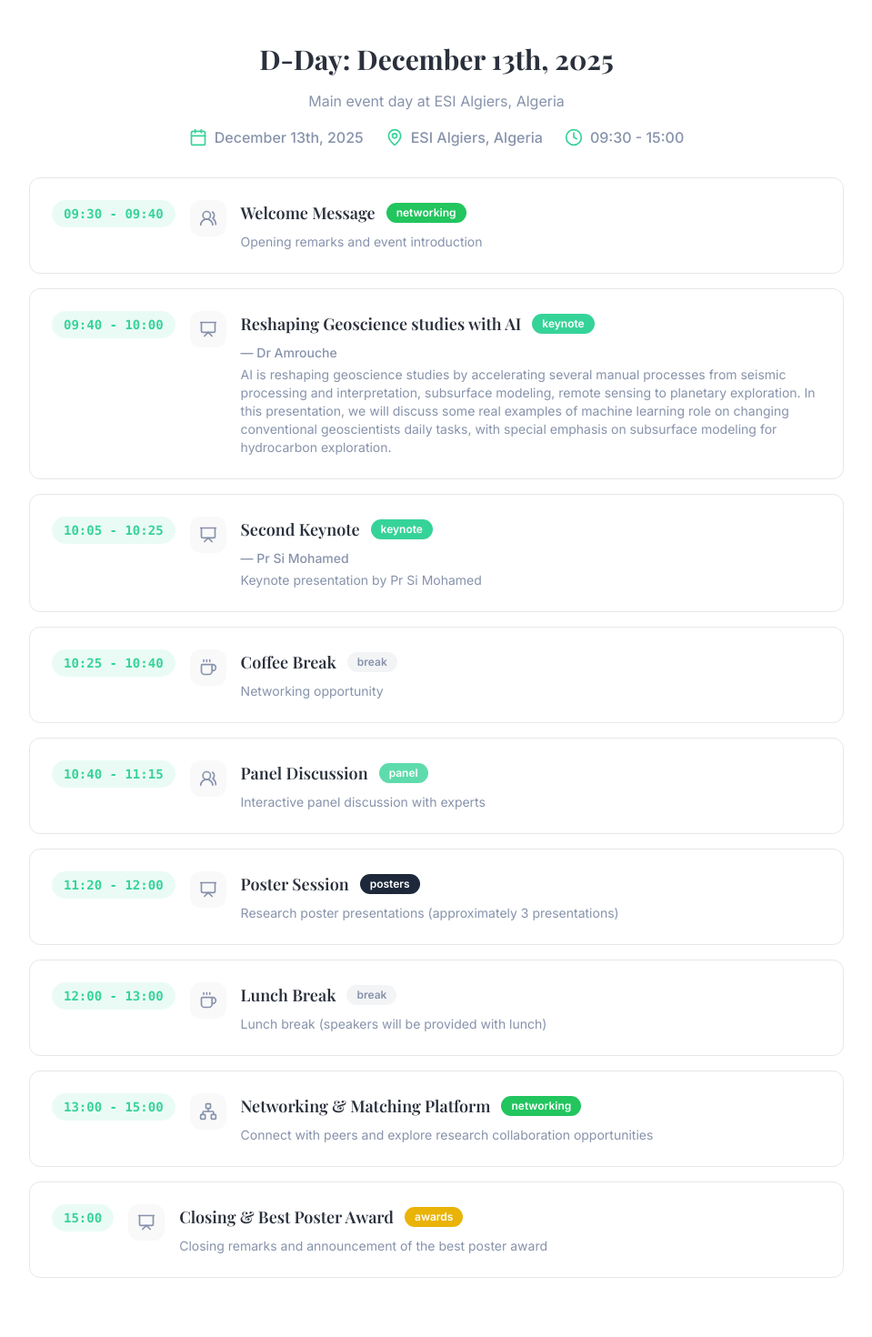
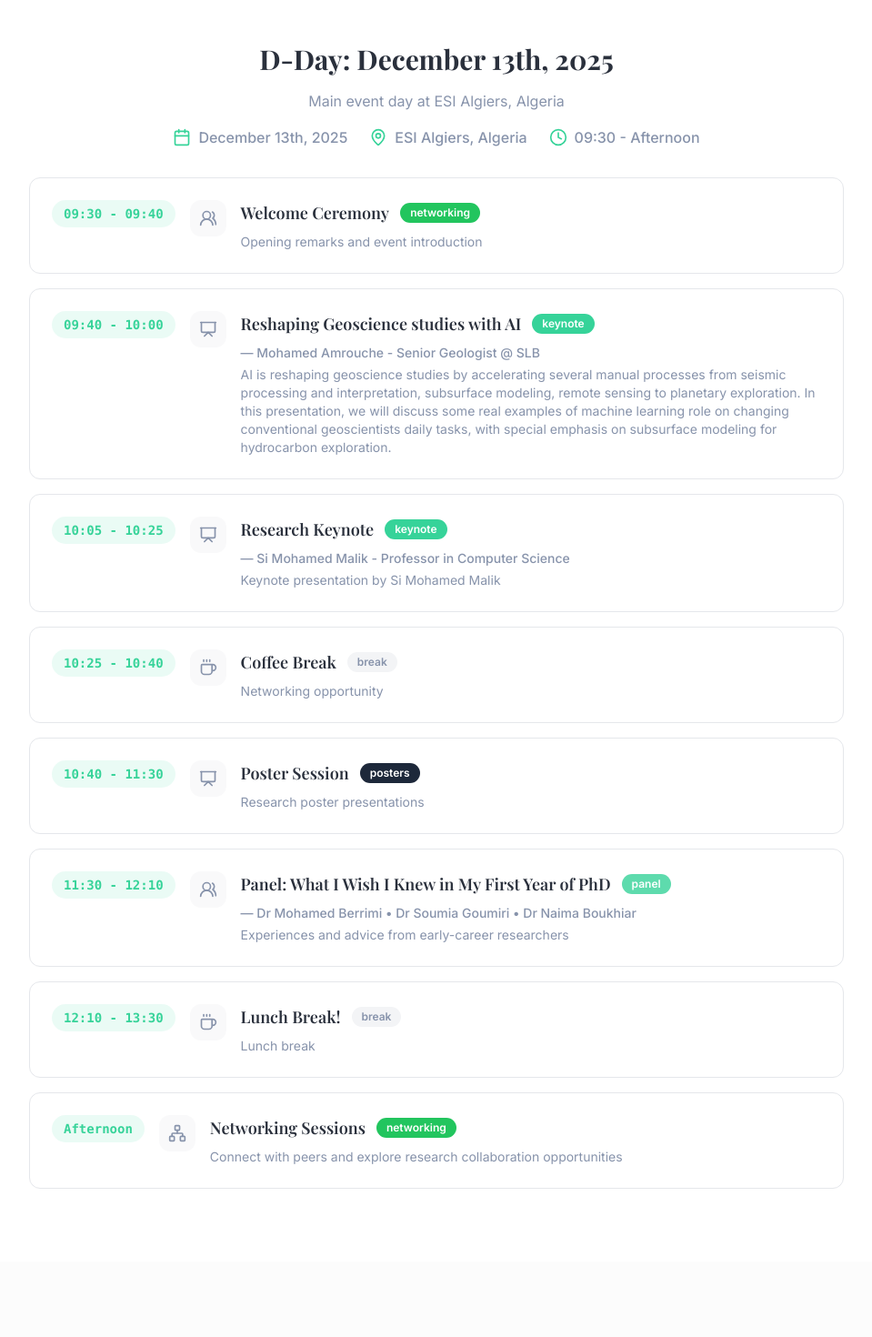
Before and after one commit to Meyssa/startdoc-website, a React (Vite) app: page / in a window 1280 px wide. Shown: the part 2260-3730 px from the top of the page at 91% size, without its empty margins (160-1119 px from the left). Built offline with nearby package versions, Linux system fonts and the light colour scheme.

Commit message:
Update ProgrammeSection

```diff
--- a/src/components/ProgrammeSection.tsx
+++ b/src/components/ProgrammeSection.tsx
@@ -49,7 +49,7 @@ const ProgrammeSection = () => {
   const dDayProgramme = [
     {
       time: "09:30 - 09:40",
-      title: "Welcome Message",
+      title: "Welcome Ceremony",
       type: "networking",
       icon: Users2,
       description: "Opening remarks and event introduction"
@@ -57,18 +57,18 @@ const ProgrammeSection = () => {
     {
       time: "09:40 - 10:00",
       title: "Reshaping Geoscience studies with AI",
-      speaker: "Dr Amrouche",
+      speaker: "Mohamed Amrouche - Senior Geologist @ SLB",
       type: "keynote",
       icon: Presentation,
       description: "AI is reshaping geoscience studies by accelerating several manual processes from seismic processing and interpretation, subsurface modeling, remote sensing to planetary exploration. In this presentation, we will discuss some real examples of machine learning role on changing conventional geoscientists daily tasks, with special emphasis on subsurface modeling for hydrocarbon exploration."
     },
     {
       time: "10:05 - 10:25",
-      title: "Second Keynote",
-      speaker: "Pr Si Mohamed",
+      title: "Research Keynote",
+      speaker: "Si Mohamed Malik - Professor in Computer Science",
       type: "keynote",
       icon: Presentation,
-      description: "Keynote presentation by Pr Si Mohamed"
+      description: "Keynote presentation by Si Mohamed Malik"
     },
     {
       time: "10:25 - 10:40",
@@ -78,39 +78,33 @@ const ProgrammeSection = () => {
       description: "Networking opportunity"
     },
     {
-      time: "10:40 - 11:15",
-      title: "Panel Discussion",
-      type: "panel",
-      icon: Users2,
-      description: "Interactive panel discussion with experts"
-    },
-    {
-      time: "11:20 - 12:00",
+      time: "10:40 - 11:30",
       title: "Poster Session",
       type: "posters",
       icon: Presentation,
-      description: "Research poster presentations (approximately 3 presentations)"
+      description: "Research poster presentations"
     },
     {
-      time: "12:00 - 13:00",
-      title: "Lunch Break",
+      time: "11:30 - 12:10",
+      title: "Panel: What I Wish I Knew in My First Year of PhD",
+      speaker: "Dr Mohamed Berrimi • Dr Soumia Goumiri • Dr Naima Boukhiar",
+      type: "panel",
+      icon: Users2,
+      description: "Experiences and advice from early-career researchers"
+    },
+    {
+      time: "12:10 - 13:30",
+      title: "Lunch Break!",
       type: "break",
       icon: Coffee,
-      description: "Lunch break (speakers will be provided with lunch)"
+      description: "Lunch break"
     },
     {
-      time: "13:00 - 15:00",
-      title: "Networking & Matching Platform",
+      time: "Afternoon",
+      title: "Networking Sessions",
       type: "networking",
       icon: Network,
       description: "Connect with peers and explore research collaboration opportunities"
-    },
-    {
-      time: "15:00",
-      title: "Closing & Best Poster Award",
-      type: "awards",
-      icon: Presentation,
-      description: "Closing remarks and announcement of the best poster award"
     }
   ];
 
@@ -220,7 +214,7 @@ const ProgrammeSection = () => {
                 </div>
                 <div className="flex items-center space-x-2 text-muted-foreground">
                   <Clock className="w-5 h-5 text-primary" />
-                  <span className="font-medium">09:30 - 15:00</span>
+                  <span className="font-medium">09:30 - Afternoon</span>
                 </div>
               </div>
             </div>
```
